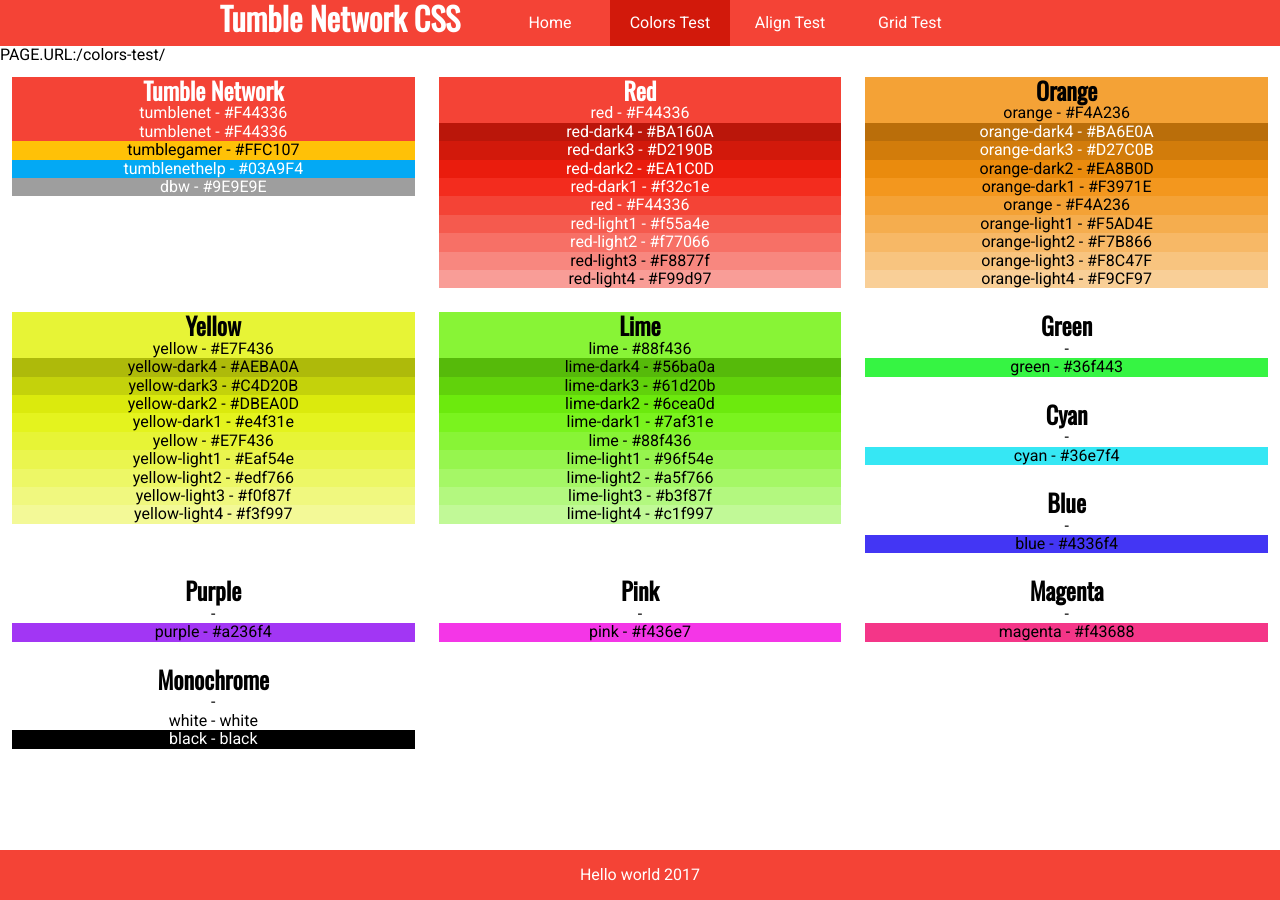
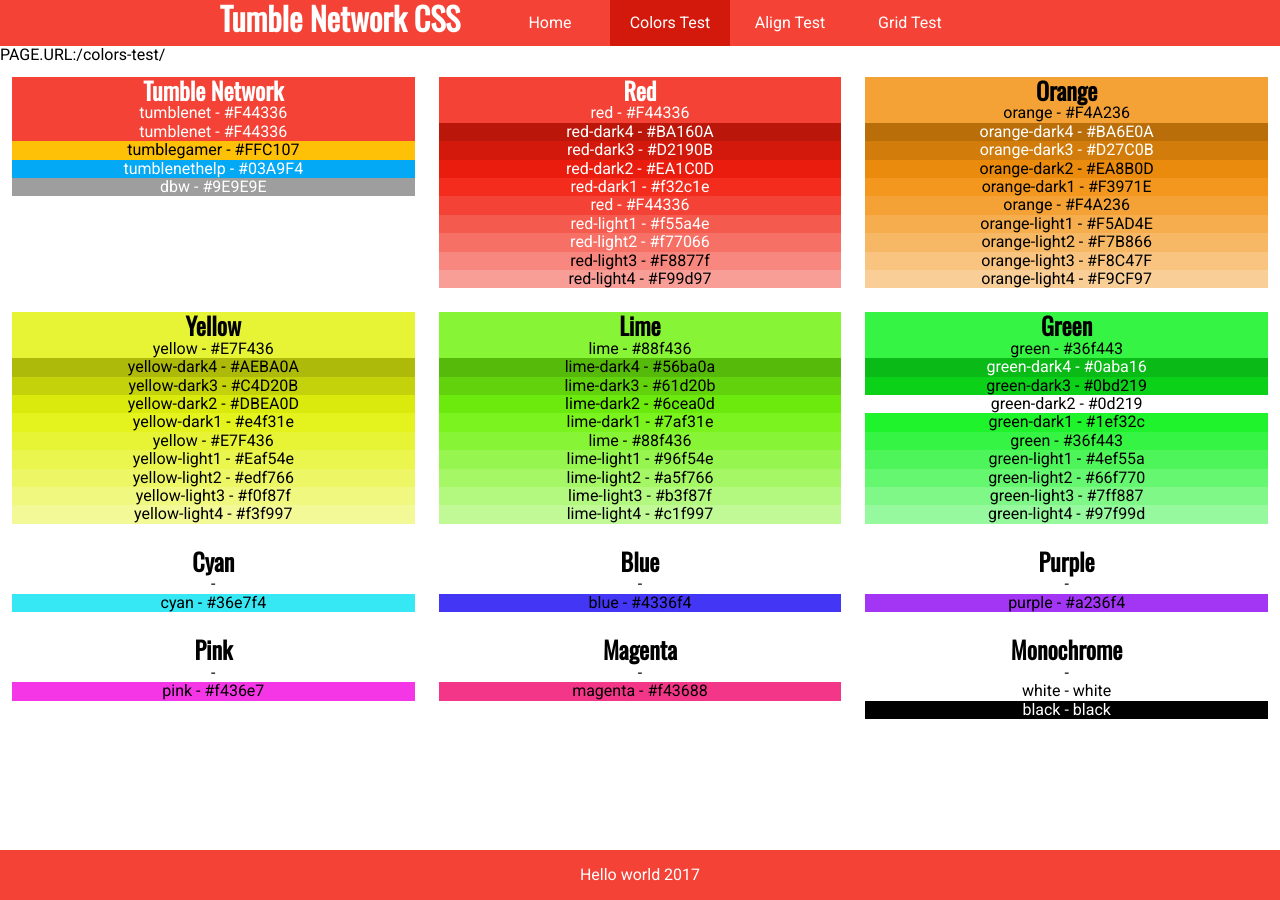
Before and after one commit to tumblenet/tumblenet-css, a Jekyll site: the page built from colors-test.html, in a window 1280 px wide. Built offline with Jekyll 4.4.1, drawn with Linux system fonts in a browser that asks for light colours.

Commit message:
added green

```diff
--- a/_data/css.yml
+++ b/_data/css.yml
@@ -117,8 +117,25 @@ colors:
  - name: "Green"
    main: 4
    colors:
+   - name: "green-dark4"
+     value: "#0aba16"
+     dark: yes
+   - name: "green-dark3"
+     value: "#0bd219"
+   - name: "green-dark2"
+     value: "#0d219"
+   - name: "green-dark1"
+     value: "#1ef32c"
    - name: "green"
      value: "#36f443"
+   - name: "green-light1"
+     value: "#4ef55a"
+   - name: "green-light2"
+     value: "#66f770"
+   - name: "green-light3"
+     value: "#7ff887"
+   - name: "green-light4"
+     value: "#97f99d"
 #      - name: ""
 #        value: "#36f4a2"
  - name: "Cyan"
```
